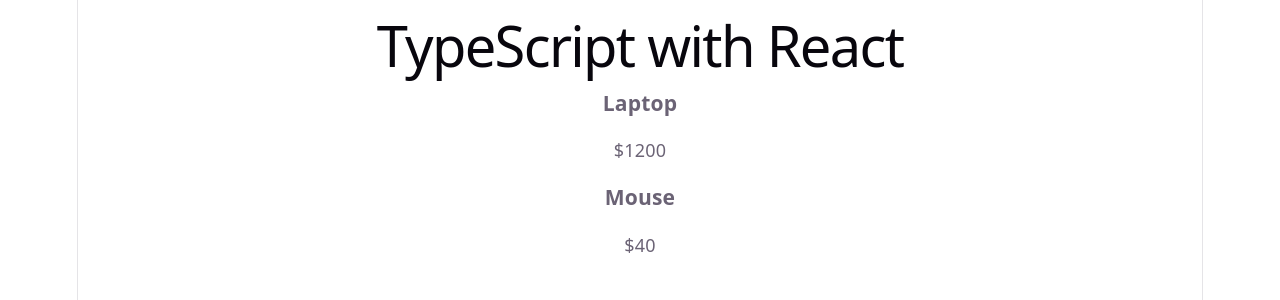
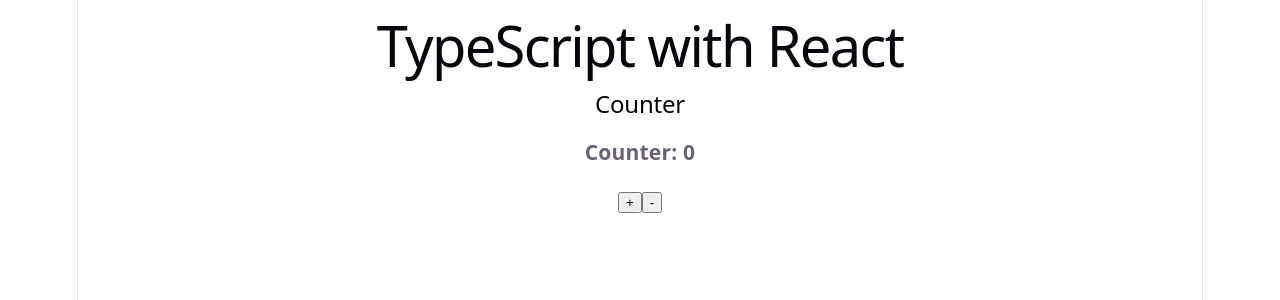
Before and after one commit to HaithamAbuDraz/react-advanced, a React (Vite) app: page / in a window 1280 px wide. Shown: the top 300 px of the page. Built offline with nearby package versions, Linux system fonts and the light colour scheme.

Commit message:
Replace ProductList with Counter component in TypeScriptLesson

```diff
--- a/src/lessons/01-typescript-react/TypeScriptLesson.tsx
+++ b/src/lessons/01-typescript-react/TypeScriptLesson.tsx
@@ -1,24 +1,12 @@
-import ProductList from './components/ProductList';
+import Counter from './components/Counter';
 
 function TypeScriptLesson() {
-  const products = [
-    {
-      id: 1,
-      title: 'Laptop',
-      price: 1200,
-    },
-    {
-      id: 2,
-      title: 'Mouse',
-      price: 40,
-    },
-  ];
 
   return (
     <div>
       <h1>TypeScript with React</h1>
-
-      <ProductList products={products} />
+      <h2>Counter</h2>
+      <Counter />
     </div>
   );
 }
```
